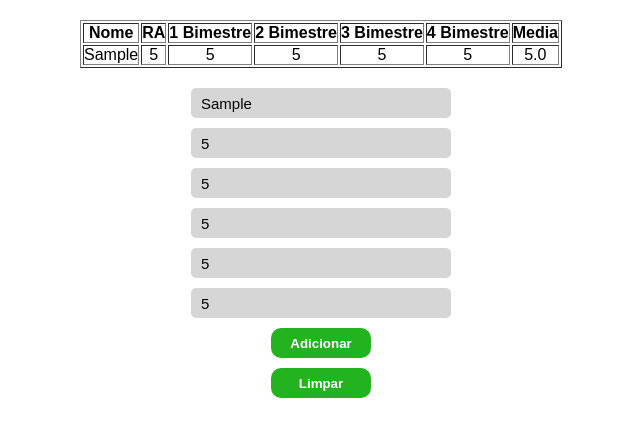
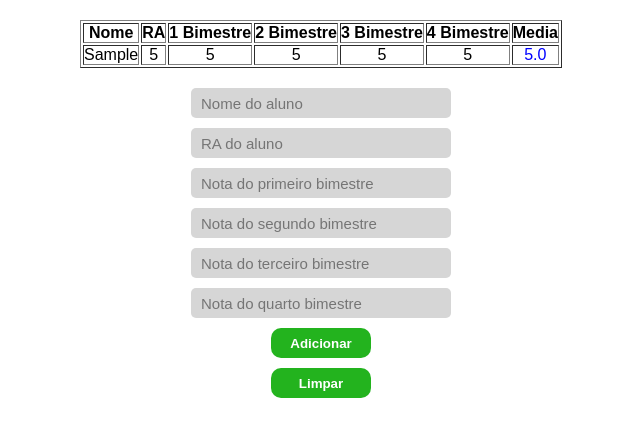
Before and after one commit to odiegoalessandro/boletim, a plain HTML site: page index.html in a window 1280 px wide. Both pictures are taken after typing "Sample", "5", "5", "5", "5", "5" into the empty fields and a click on the button "Adicionar". Shown: the whole page, without its empty margins (319-959 px from the left). Drawn offline with Linux system fonts and the light colour scheme.

Commit message:
Atualiando o CSS

```diff
--- a/View/BoletimView.js
+++ b/View/BoletimView.js
@@ -27,6 +27,12 @@ class BoletimView{
             view_bim4.innerText = this._bim4
             let view_media = document.createElement('td')
             view_media.innerText = this.model.media()
+            if(this.model.media() < 5){
+                view_media.style.color = "red"
+            }
+            else{
+                view_media.style.color = "blue"
+            }
             criaTr.appendChild(view_nome)
             criaTr.appendChild(view_ra)
             criaTr.appendChild(view_bim1)
--- a/index.html
+++ b/index.html
@@ -38,6 +38,12 @@
         this._btn_add.addEventListener('click', () => {
             new BoletimModel()
             new BoletimView().mostraNaTela()
+            this._nome = document.getElementById('nome').value = ""
+            this._ra = document.getElementById('registro-do-aluno').value = ""
+            this._bim1 = document.getElementById('bim1').value = ""
+            this._bim2 = document.getElementById('bim2').value = ""
+            this._bim3 = document.getElementById('bim3').value = ""
+            this._bim4 = document.getElementById('bim4').value = ""
         })
         this._btn_remove = document.getElementById('btn-remove')
         this._btn_remove.addEventListener('click', () => {
```
Lines whose indentation alone changed are shown as unchanged.
